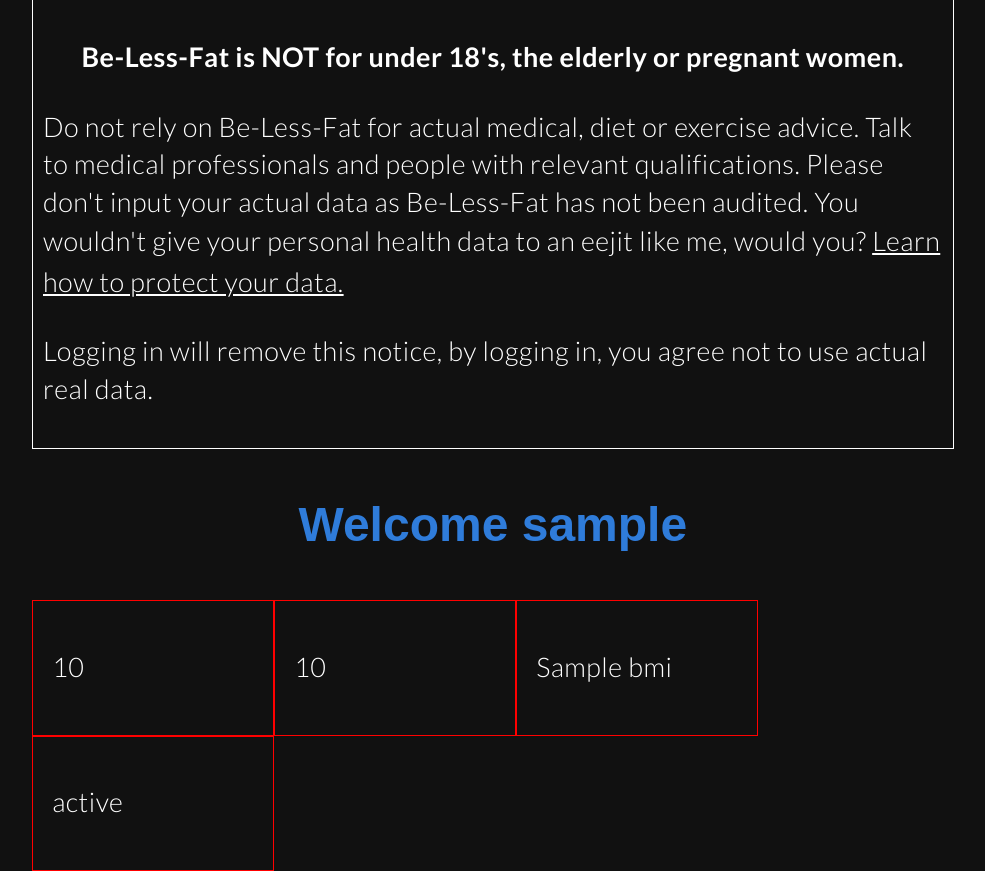
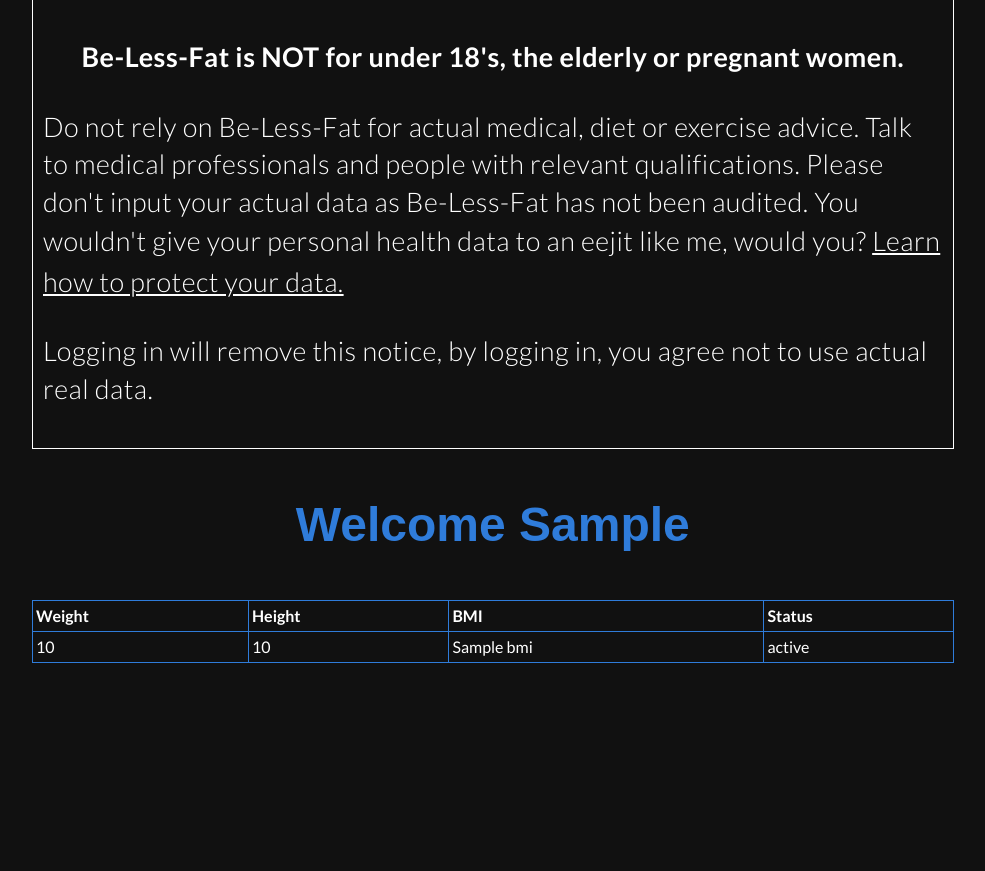
Before and after one commit to DanielPullan/be-less-fat, a Flask app: template blf-app/blf_app/templates/index.html in a window 1280 px wide. Shown: the part 195-1066 px from the top of the page, without its empty margins (128-1113 px from the left). After the commit the page ends 858 px from the top, so only its background shows below. Run offline with Flask 2, Linux system fonts and the light colour scheme; the template is opened without the code that fills it: most values are stand-ins (such as "Sample title", 1, 10 or a date in 2020); parts of the project's set-up code (start-up, migrations or seed data) failed here and were passed over.

Commit message:
Added undo to track
You can now undo your last tracked weight. Homepage is also slightly prettier. Slightly.

```diff
--- a/blf-app/blf_app/app.py
+++ b/blf-app/blf_app/app.py
@@ -122,6 +122,18 @@ def track():
 
 	return render_template("track.html", username=user)
 
+@app.route('/delete-last-weight')
+def deletelastweight():
+	cookie = str(request.cookies.get(the_cookie))
+	user = str(request.cookies.get('User'))
+
+	if cookie == the_good_cookie:
+		cur = conn.cursor()
+		cur.execute("DELETE FROM weight WHERE user = %s ORDER  BY id DESC LIMIT  1;", (user))
+		cur.close()
+
+		return redirect('/me')
+
 @app.route('/history')
 def history():
 	cookie = str(request.cookies.get(the_cookie))
--- a/blf-app/blf_app/templates/index.html
+++ b/blf-app/blf_app/templates/index.html
@@ -3,26 +3,35 @@
 
 <div class="row">
     <div class="col-12">
-        <h2 class="homeTitle">Welcome {{username}}</h2>
+        <h2 class="homeTitle">Welcome {{username|capitalize}}</h2>
     </div>
 </div>
 
 {% if username != "Guest" %}
 <div class="row">
-    <div class="col-3 homeBox">
-        <p>{{ weight }}</p>
-    </div>
-    <div class="col-3 homeBox">
-        <p>{{ height }}</p>
-    </div>
-    <div class="col-3 homeBox">
-        <p>{{ bmi }}</p>
-    </div>
-    <div class="col-3 homeBox">
-        <p>{{ status }}</p>
+    <div class="col-12">
+        <table>
+            <tr>
+                <th>Weight</th>
+                <th>Height</th>
+                <th>BMI</th>
+                <th>Status</th>
+            </tr>
+
+            <tr>
+                <td>{{ weight }}</td>
+                <td>{{ height }}</td>
+                <td>{{ bmi }}</td>
+                <td>{{ status }}</td>
+
+            </tr>
+
+
+        </table>
     </div>
 </div>
 {% endif %}
 
 
+
 {% include 'footer.html' %}
--- a/blf-app/blf_app/templates/result.html
+++ b/blf-app/blf_app/templates/result.html
@@ -8,8 +8,9 @@
 </div>
 
 <div class="row">
-    <p>Your name is {{ user }} and your weight is {{ weight }}.</p>
+    <p>You've just tracked your weight as {{ weight }}.</p>
     <p><a href="/track">Track again</a>.</p>
+    <p><a href="/delete-last-weight">Undo</a>.</p>
 </div>
 
 
```
